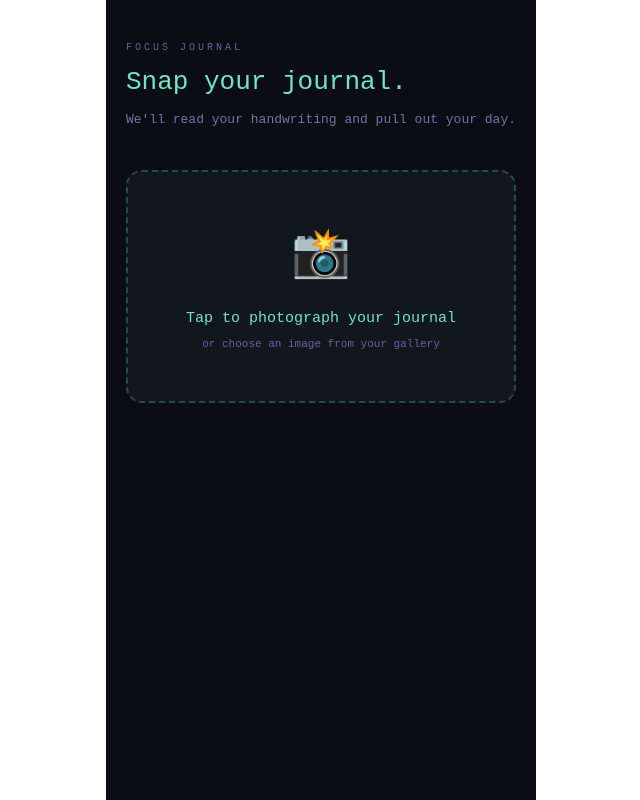
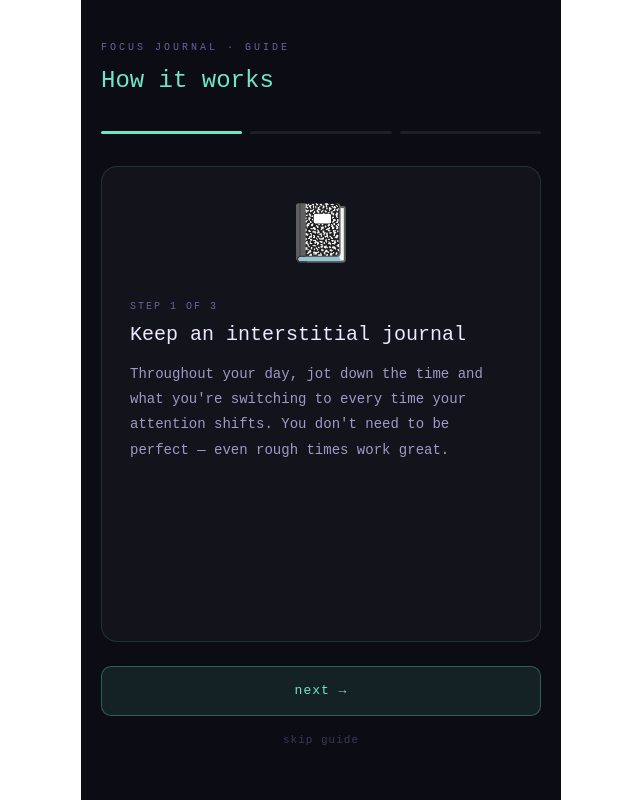
Before and after one commit to elisemarq/focus-journal, a Next.js app: page / in a window 1280 px wide. Shown: the whole page, without its empty margins (319-959 px from the left). Built offline with nearby package versions, Linux system fonts and the light colour scheme.

Commit message:
Add illustrated onboarding guide

```diff
--- a/app/page.js
+++ b/app/page.js
@@ -1,5 +1,5 @@
 "use client";
-import { useState } from "react";
+import { useState, useEffect } from "react";
 
 const TAGS = [
   { id: "deep", emoji: "🟢", label: "Deep work" },
@@ -7,7 +7,35 @@ const TAGS = [
   { id: "neutral", emoji: "⚪", label: "Neutral" },
 ];
 
+const STEPS = [
+  {
+    icon: "📓",
+    title: "Keep an interstitial journal",
+    description: "Throughout your day, jot down the time and what you're switching to every time your attention shifts. You don't need to be perfect — even rough times work great.",
+    example: null,
+  },
+  {
+    icon: "✍️",
+    title: "Write time + activity",
+    description: "Each entry is just a time and a short description. Write it the moment you switch tasks — before you forget!",
+    example: [
+      "9:00 — emails",
+      "9:45 — working on report",
+      "10:30 — meeting with Sarah",
+      "11:15 — back to report",
+      "12:00 — lunch",
+    ],
+  },
+  {
+    icon: "📸",
+    title: "Snap and analyse",
+    description: "At the end of your day, photograph your journal page. Our AI reads your handwriting and finds patterns in how you spend your time — specific to you, not generic advice.",
+    example: null,
+  },
+];
+
 export default function Home() {
+  const [showGuide, setShowGuide] = useState(null);
   const [entries, setEntries] = useState([]);
   const [loading, setLoading] = useState(false);
   const [analysing, setAnalysing] = useState(false);
@@ -18,6 +46,22 @@ export default function Home() {
   const [editActivity, setEditActivity] = useState("");
   const [confirmed, setConfirmed] = useState(new Set());
   const [insights, setInsights] = useState(null);
+  const [currentStep, setCurrentStep] = useState(0);
+
+  useEffect(() => {
+    const dismissed = localStorage.getItem("guide-dismissed");
+    setShowGuide(dismissed !== "true");
+  }, []);
+
+  const dismissGuide = () => {
+    localStorage.setItem("guide-dismissed", "true");
+    setShowGuide(false);
+  };
+
+  const reopenGuide = () => {
+    setCurrentStep(0);
+    setShowGuide(true);
+  };
 
   const handlePhoto = async (e) => {
     const file = e.target.files[0];
@@ -113,49 +157,167 @@ export default function Home() {
   const deepCount = entries.filter(e => e.tag === "deep").length;
   const interruptCount = entries.filter(e => e.tag === "interrupt").length;
 
-  // UPLOAD SCREEN
-  if (!preview && !loading) {
+  // Wait for localStorage check
+  if (showGuide === null) return null;
+
+  // GUIDE SCREEN
+  if (showGuide) {
+    const step = STEPS[currentStep];
+    const isLast = currentStep === STEPS.length - 1;
+
     return (
       <main style={{
         minHeight: "100vh", background: "#0c0c14",
         color: "#ede8ff", fontFamily: "monospace",
         padding: "40px 20px", maxWidth: "480px", margin: "0 auto",
+        display: "flex", flexDirection: "column",
       }}>
-        <div style={{ marginBottom: "40px" }}>
+        {/* Header */}
+        <div style={{ marginBottom: "32px" }}>
           <div style={{ fontSize: "10px", color: "#6860a0", letterSpacing: "3px", marginBottom: "8px" }}>
-            FOCUS JOURNAL
+            FOCUS JOURNAL · GUIDE
           </div>
-          <h1 style={{ margin: "0 0 8px", fontSize: "26px", fontWeight: "normal", color: "#6ee7c7" }}>
-            Snap your journal.
+          <h1 style={{ margin: 0, fontSize: "24px", fontWeight: "normal", color: "#6ee7c7" }}>
+            How it works
           </h1>
-          <p style={{ color: "#7870a8", fontSize: "13px", margin: 0 }}>
-            We'll read your handwriting and pull out your day.
+        </div>
+
+        {/* Step indicators */}
+        <div style={{ display: "flex", gap: "8px", marginBottom: "32px" }}>
+          {STEPS.map((_, i) => (
+            <div key={i} style={{
+              flex: 1, height: "3px", borderRadius: "2px",
+              background: i <= currentStep
+                ? "#6ee7c7"
+                : "rgba(255,255,255,0.08)",
+              transition: "background 0.3s ease",
+            }} />
+          ))}
+        </div>
+
+        {/* Step card */}
+        <div style={{
+          flex: 1,
+          background: "rgba(255,255,255,0.03)",
+          border: "1px solid rgba(110,231,199,0.15)",
+          borderRadius: "16px", padding: "28px",
+          marginBottom: "24px",
+        }}>
+          {/* Icon */}
+          <div style={{ fontSize: "56px", marginBottom: "20px", textAlign: "center" }}>
+            {step.icon}
+          </div>
+
+          {/* Step number */}
+          <div style={{
+            fontSize: "10px", color: "#6860a0",
+            letterSpacing: "2px", marginBottom: "8px",
+          }}>
+            STEP {currentStep + 1} OF {STEPS.length}
+          </div>
+
+          {/* Title */}
+          <h2 style={{
+            margin: "0 0 14px", fontSize: "20px",
+            fontWeight: "normal", color: "#ede8ff", lineHeight: 1.3,
+          }}>
+            {step.title}
+          </h2>
+
+          {/* Description */}
+          <p style={{
+            margin: "0 0 20px", fontSize: "14px",
+            color: "#a098c8", lineHeight: 1.8,
+          }}>
+            {step.description}
           </p>
+
+          {/* Example journal entries */}
+          {step.example && (
+            <div style={{
+              background: "#fdf8f0",
+              borderRadius: "10px", padding: "16px 20px",
+              border: "1px solid rgba(255,255,255,0.1)",
+            }}>
+              <div style={{
+                fontSize: "10px", color: "#9a8a70",
+                letterSpacing: "2px", marginBottom: "10px",
+                fontFamily: "monospace",
+              }}>
+                EXAMPLE PAGE
               </div>
-        <label style={{
-          display: "block", background: "rgba(110,231,199,0.05)",
-          border: "2px dashed rgba(110,231,199,0.25)",
-          borderRadius: "16px", padding: "48px 20px",
-          textAlign: "center", cursor: "pointer",
+              {/* Ruled lines effect */}
+              {step.example.map((entry, i) => (
+                <div key={i} style={{
+                  display: "flex", gap: "12px",
+                  padding: "5px 0",
+                  borderBottom: i < step.example.length - 1
+                    ? "1px solid rgba(180,200,230,0.3)"
+                    : "none",
+                  fontFamily: "'Segoe Script', 'Bradley Hand', cursive",
                 }}>
-          <input type="file" accept="image/*" capture="environment"
-            onChange={handlePhoto} style={{ display: "none" }} />
-          <div style={{ fontSize: "48px", marginBottom: "16px" }}>📸</div>
-          <div style={{ color: "#6ee7c7", fontSize: "15px", marginBottom: "6px" }}>
-            Tap to photograph your journal
+                  <span style={{ color: "#9a7060", fontSize: "13px", minWidth: "40px" }}>
+                    {entry.split(" — ")[0]}
+                  </span>
+                  <span style={{ color: "#3a2a20", fontSize: "13px" }}>
+                    {entry.split(" — ")[1]}
+                  </span>
                 </div>
-          <div style={{ color: "#6860a0", fontSize: "11px" }}>
-            or choose an image from your gallery
+              ))}
             </div>
-        </label>
-        {error && (
-          <div style={{
-            marginTop: "20px", background: "rgba(245,122,106,0.1)",
-            border: "1px solid rgba(245,122,106,0.3)",
-            borderRadius: "8px", padding: "14px 16px",
-            color: "#f57a6a", fontSize: "13px",
-          }}>{error}</div>
           )}
+        </div>
+
+        {/* Navigation buttons */}
+        <div style={{ display: "flex", gap: "10px" }}>
+          {currentStep > 0 && (
+            <button
+              onClick={() => setCurrentStep(s => s - 1)}
+              style={{
+                flex: 1,
+                background: "transparent",
+                border: "1px solid rgba(255,255,255,0.08)",
+                borderRadius: "10px", padding: "14px",
+                fontSize: "13px", fontFamily: "monospace",
+                color: "#7870a8", cursor: "pointer",
+                letterSpacing: "1px",
+              }}
+            >
+              ← back
+            </button>
+          )}
+          <button
+            onClick={() => isLast ? dismissGuide() : setCurrentStep(s => s + 1)}
+            style={{
+              flex: 2,
+              background: isLast
+                ? "linear-gradient(135deg, #6ee7c7, #4ab880)"
+                : "rgba(110,231,199,0.1)",
+              border: `1px solid ${isLast ? "transparent" : "rgba(110,231,199,0.3)"}`,
+              borderRadius: "10px", padding: "14px",
+              fontSize: "13px", fontFamily: "monospace",
+              color: isLast ? "#0c0c14" : "#6ee7c7",
+              cursor: "pointer", fontWeight: isLast ? "bold" : "normal",
+              letterSpacing: "1px", transition: "all 0.2s ease",
+            }}
+          >
+            {isLast ? "Got it — let's go! →" : "next →"}
+          </button>
+        </div>
+
+        {/* Skip link */}
+        <button
+          onClick={dismissGuide}
+          style={{
+            background: "none", border: "none",
+            color: "#3a3858", fontSize: "11px",
+            cursor: "pointer", fontFamily: "monospace",
+            letterSpacing: "1px", padding: "12px",
+            marginTop: "4px",
+          }}
+        >
+          skip guide
+        </button>
       </main>
     );
   }
@@ -175,7 +337,9 @@ export default function Home() {
         <div style={{ color: "#6ee7c7", fontSize: "14px", marginBottom: "8px" }}>
           {analysing ? "Finding your patterns..." : "Reading your handwriting..."}
         </div>
-        <div style={{ color: "#6860a0", fontSize: "11px" }}>This takes about 10 seconds</div>
+        <div style={{ color: "#6860a0", fontSize: "11px" }}>
+          This takes about 10 seconds
+        </div>
       </main>
     );
   }
@@ -196,7 +360,7 @@ export default function Home() {
             FOCUS · YOUR DAY
           </div>
           <div style={{ display: "flex", justifyContent: "space-between", alignItems: "flex-start" }}>
-            <h2 style={{ margin: 0, fontSize: "22px", fontWeight: "normal", color: "#e8e0ff" }}>
+            <h2 style={{ margin: 0, fontSize: "22px", fontWeight: "normal", color: "#ede8ff" }}>
               {insights.dayScore?.label || "Today's patterns"}
             </h2>
             {insights.dayScore?.score && (
@@ -213,17 +377,15 @@ export default function Home() {
             )}
           </div>
 
-          {/* User-tagged summary */}
-          <div style={{
-            display: "flex", gap: "8px", marginTop: "14px",
-          }}>
+          {/* Tagged summary */}
+          <div style={{ display: "flex", gap: "8px", marginTop: "14px" }}>
             <div style={{
               flex: 1, background: "rgba(110,231,199,0.06)",
               border: "1px solid rgba(110,231,199,0.15)",
               borderRadius: "8px", padding: "10px", textAlign: "center",
             }}>
               <div style={{ fontSize: "18px", color: "#6ee7c7", fontWeight: "bold" }}>{deepCount}</div>
-              <div style={{ fontSize: "9px", color: "#3a7060", marginTop: "2px" }}>🟢 deep work blocks</div>
+              <div style={{ fontSize: "9px", color: "#3a7060", marginTop: "2px" }}>🟢 deep work</div>
             </div>
             <div style={{
               flex: 1, background: "rgba(245,122,106,0.06)",
@@ -241,7 +403,7 @@ export default function Home() {
               <div style={{ fontSize: "18px", color: "#6a6488", fontWeight: "bold" }}>
                 {entries.length - deepCount - interruptCount}
               </div>
-              <div style={{ fontSize: "9px", color: "#7870a8", marginTop: "2px" }}>⚪ neutral</div>
+              <div style={{ fontSize: "9px", color: "#3a3858", marginTop: "2px" }}>⚪ neutral</div>
             </div>
           </div>
 
@@ -275,10 +437,10 @@ export default function Home() {
                 <div style={{ fontSize: "9px", color: "#3a7060" }}>longest block</div>
               </div>
               <div>
-                <div style={{ fontSize: "13px", color: "#c0b8d8", marginBottom: "4px" }}>
+                <div style={{ fontSize: "13px", color: "#d4ceff", marginBottom: "4px" }}>
                   {insights.focusWindow.start} – {insights.focusWindow.end}
                 </div>
-                <div style={{ fontSize: "12px", color: "#5a5878", lineHeight: 1.5 }}>
+                <div style={{ fontSize: "12px", color: "#a098c8", lineHeight: 1.5 }}>
                   {insights.focusWindow.activity}
                 </div>
               </div>
@@ -364,6 +526,7 @@ export default function Home() {
           background: "rgba(12,12,20,0.95)",
           borderTop: "1px solid rgba(255,255,255,0.06)",
           backdropFilter: "blur(10px)",
+          display: "flex", flexDirection: "column", gap: "8px",
         }}>
           <button onClick={reset} style={{
             width: "100%",
@@ -375,7 +538,70 @@ export default function Home() {
           }}>
             + Log another day
           </button>
+          <button onClick={reopenGuide} style={{
+            background: "none", border: "none",
+            color: "#3a3858", fontSize: "11px",
+            cursor: "pointer", fontFamily: "monospace",
+            letterSpacing: "1px", padding: "4px",
+          }}>
+            ? show guide again
+          </button>
         </div>
+      </main>
+    );
+  }
+
+  // UPLOAD SCREEN
+  if (!preview && !loading) {
+    return (
+      <main style={{
+        minHeight: "100vh", background: "#0c0c14",
+        color: "#ede8ff", fontFamily: "monospace",
+        padding: "40px 20px", maxWidth: "480px", margin: "0 auto",
+      }}>
+        <div style={{ marginBottom: "40px" }}>
+          <div style={{ fontSize: "10px", color: "#6860a0", letterSpacing: "3px", marginBottom: "8px" }}>
+            FOCUS JOURNAL
+          </div>
+          <h1 style={{ margin: "0 0 8px", fontSize: "26px", fontWeight: "normal", color: "#6ee7c7" }}>
+            Snap your journal.
+          </h1>
+          <p style={{ color: "#7870a8", fontSize: "13px", margin: 0 }}>
+            We'll read your handwriting and pull out your day.
+          </p>
+        </div>
+        <label style={{
+          display: "block", background: "rgba(110,231,199,0.05)",
+          border: "2px dashed rgba(110,231,199,0.25)",
+          borderRadius: "16px", padding: "48px 20px",
+          textAlign: "center", cursor: "pointer",
+        }}>
+          <input type="file" accept="image/*" capture="environment"
+            onChange={handlePhoto} style={{ display: "none" }} />
+          <div style={{ fontSize: "48px", marginBottom: "16px" }}>📸</div>
+          <div style={{ color: "#6ee7c7", fontSize: "15px", marginBottom: "6px" }}>
+            Tap to photograph your journal
+          </div>
+          <div style={{ color: "#6860a0", fontSize: "11px" }}>
+            or choose an image from your gallery
+          </div>
+        </label>
+        <button onClick={reopenGuide} style={{
+          display: "block", margin: "16px auto 0",
+          background: "none", border: "none",
+          color: "#3a3858", fontSize: "11px",
+          cursor: "pointer", fontFamily: "monospace", letterSpacing: "1px",
+        }}>
+          ? show guide
+        </button>
+        {error && (
+          <div style={{
+            marginTop: "20px", background: "rgba(245,122,106,0.1)",
+            border: "1px solid rgba(245,122,106,0.3)",
+            borderRadius: "8px", padding: "14px 16px",
+            color: "#f57a6a", fontSize: "13px",
+          }}>{error}</div>
+        )}
       </main>
     );
   }
@@ -425,9 +651,9 @@ export default function Home() {
       <div style={{
         padding: "10px 20px",
         borderBottom: "1px solid rgba(255,255,255,0.04)",
-        display: "flex", gap: "14px", alignItems: "center",
+        display: "flex", gap: "14px", alignItems: "center", flexWrap: "wrap",
       }}>
-        <span style={{ fontSize: "10px", color: "#6860a0", letterSpacing: "1px" }}>TAG EACH ENTRY:</span>
+        <span style={{ fontSize: "10px", color: "#6860a0", letterSpacing: "1px" }}>TAG:</span>
         {TAGS.map(t => (
           <span key={t.id} style={{ fontSize: "11px", color: "#7870a8" }}>
             {t.emoji} {t.label}
@@ -468,8 +694,6 @@ export default function Home() {
           const isEditing = editingId === entry.id;
           const isConfirmed = confirmed.has(entry.id);
           const isFlagged = entry.confidence === "low" && !isConfirmed;
-          const tagColor = entry.tag === "deep" ? "#6ee7c7"
-            : entry.tag === "interrupt" ? "#f57a6a" : "#7870a8";
 
           return (
             <div key={entry.id} style={{
@@ -477,7 +701,6 @@ export default function Home() {
               borderBottom: "1px solid rgba(255,255,255,0.03)",
               background: isFlagged ? "rgba(245,200,74,0.04)" : "transparent",
             }}>
-              {/* Top row: time + activity */}
               <div style={{ display: "flex", gap: "12px", alignItems: "flex-start", marginBottom: "8px" }}>
                 <div style={{ width: "44px", flexShrink: 0 }}>
                   {isEditing ? (
@@ -492,7 +715,7 @@ export default function Home() {
                   ) : (
                     <span style={{
                       fontSize: "13px",
-                      color: isConfirmed ? tagColor : isFlagged ? "#f5c84a" : "#6a6488",
+                      color: isConfirmed ? "#6ee7c7" : isFlagged ? "#f5c84a" : "#9088b8",
                     }}>{entry.time}</span>
                   )}
                 </div>
@@ -508,16 +731,19 @@ export default function Home() {
                         width: "100%", background: "rgba(255,255,255,0.06)",
                         border: "1px solid rgba(110,231,199,0.4)",
                         borderRadius: "3px", padding: "4px 8px",
-                        color: "#e8e0ff", fontSize: "13px",
+                        color: "#ede8ff", fontSize: "13px",
                         fontFamily: "monospace", outline: "none",
                         boxSizing: "border-box",
                       }} />
                   ) : (
-                    <span
-                      onClick={() => !isEditing && startEdit(entry)}
+                    <span onClick={() => !isEditing && startEdit(entry)}
                       style={{
                         fontSize: "13px", lineHeight: 1.5, cursor: "pointer",
-                        color: isConfirmed ? (entry.tag === "deep" ? "#6ee7c7" : entry.tag === "interrupt" ? "#f57a6a" : "#5a5878") : isFlagged ? "#c8b870" : "#d4ceff",
+                        color: isConfirmed
+                          ? entry.tag === "deep" ? "#6ee7c7"
+                            : entry.tag === "interrupt" ? "#f57a6a"
+                              : "#7870a8"
+                          : isFlagged ? "#c8b870" : "#c8c0f0",
                       }}>
                       {entry.activity}
                     </span>
@@ -543,13 +769,30 @@ export default function Home() {
                       }}>esc</button>
                   </div>
                 )}
+                {!isEditing && (
+                  <div style={{ flexShrink: 0, display: "flex", alignItems: "center" }}>
+                    {isConfirmed ? (
+                      <span style={{ fontSize: "12px", color: "#3a5a48" }}>✓</span>
+                    ) : isFlagged ? (
+                      <button onClick={(e) => { e.stopPropagation(); confirmEntry(entry.id); }}
+                        style={{
+                          background: "rgba(245,200,74,0.1)",
+                          border: "1px solid rgba(245,200,74,0.25)",
+                          borderRadius: "3px", padding: "3px 8px",
+                          fontSize: "10px", color: "#f5c84a",
+                          cursor: "pointer", fontFamily: "monospace",
+                        }}>✓ ok</button>
+                    ) : (
+                      <span style={{ fontSize: "10px", color: "#3a3858" }}>tap</span>
+                    )}
+                  </div>
+                )}
               </div>
 
-              {/* Tag row */}
+              {/* Tag buttons */}
               <div style={{ display: "flex", gap: "6px", paddingLeft: "56px" }}>
                 {TAGS.map(t => (
-                  <button key={t.id}
-                    onClick={() => setTag(entry.id, t.id)}
+                  <button key={t.id} onClick={() => setTag(entry.id, t.id)}
                     style={{
                       background: entry.tag === t.id
                         ? t.id === "deep" ? "rgba(110,231,199,0.15)"
@@ -568,7 +811,7 @@ export default function Home() {
                         ? t.id === "deep" ? "#6ee7c7"
                           : t.id === "interrupt" ? "#f57a6a"
                             : "#8a8898"
-                        : "#2a2840",
+                        : "#3a3858",
                       transition: "all 0.15s ease",
                     }}>
                     {t.emoji} {t.label}
@@ -581,7 +824,7 @@ export default function Home() {
       </div>
 
       <div style={{
-        position: "fixed", bottom: 0, left: 0, right: 0,
+        position: "sticky", bottom: 0,
         padding: "16px 20px",
         background: "rgba(12,12,20,0.95)",
         borderTop: "1px solid rgba(255,255,255,0.06)",
@@ -597,7 +840,7 @@ export default function Home() {
               : "rgba(255,255,255,0.04)",
             border: "none", borderRadius: "10px", padding: "14px",
             fontSize: "13px", fontFamily: "monospace",
-            color: allConfirmed ? "#0c0c14" : "#2a2840",
+            color: allConfirmed ? "#0c0c14" : "#3a3858",
             cursor: allConfirmed ? "pointer" : "default",
             fontWeight: "bold", letterSpacing: "1px",
             transition: "all 0.2s ease",
@@ -609,7 +852,7 @@ export default function Home() {
         <button onClick={reset} style={{
           width: "100%", marginTop: "8px",
           background: "transparent", border: "none",
-          color: "#2a2840", fontSize: "11px",
+          color: "#3a3858", fontSize: "11px",
           cursor: "pointer", fontFamily: "monospace",
           letterSpacing: "1px", padding: "6px",
         }}>↺ retake photo</button>
```
Lines whose indentation alone changed are shown as unchanged.
